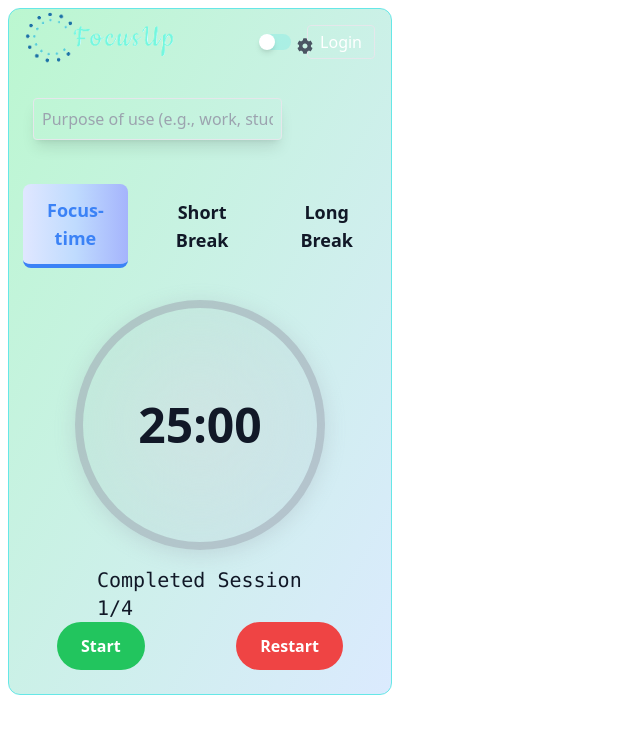
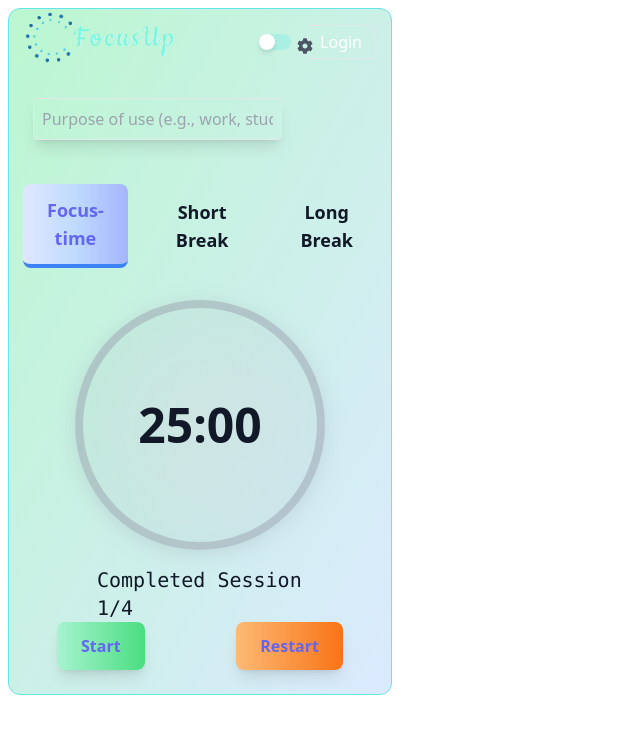
Before and after one commit to tinbit25/promodoroTimerExtansion, a React (Vite) app in the folder promodoro-extention/: page / in a window 1280 px wide. Shown: the top 734 px of the page, without its empty margins (0-640 px from the left). Built offline with nearby package versions, Linux system fonts and the light colour scheme.

Commit message:
adjust btn style

```diff
--- a/promodoro-extention/src/components/ControlButtons.jsx
+++ b/promodoro-extention/src/components/ControlButtons.jsx
@@ -10,13 +10,15 @@ const ControlButtons = ({
   <div className="flex space-x-4 justify-between">
    <button
   onClick={handleStartPause}
-      className={`px-6 py-3 rounded-full text-white font-bold transition-all duration-300 transform hover:scale-105 ${isRunning ? "bg-yellow-500 hover:bg-yellow-400" : "bg-green-500 hover:bg-green-400"}`}
+  className={`px-6 py-3 rounded-lg text-indigo-500 font-bold transition-all duration-300 transform hover:scale-105
+    ${isRunning ? "bg-gradient-to-r from-amber-200 to-amber-300 hover:bg-gradient-to-r hover:from-amber-300 hover:to-amber-200" : "bg-gradient-to-r from-emerald-200 to-green-400 hover:bg-gradient-to-r hover:from-green-400 hover:to-emerald-300"}
+    shadow-lg`}
 >
   {isRunning ? "Pause" : "Start"}
 </button>
 <button
   onClick={handleRestart}
-      className="px-6 py-3 rounded-full text-white font-bold bg-red-500 hover:bg-red-400 transition-all duration-300 transform hover:scale-105"
+  className="px-6 py-3 rounded-lg text-indigo-500 font-bold bg-gradient-to-r from-orange-300 to-orange-500 hover:bg-gradient-to-r hover:from-orange-500 hover:to-orange-300 transition-all duration-300 transform hover:scale-105 shadow-lg"
 >
   Restart
 </button>
--- a/promodoro-extention/src/components/TabButton.jsx
+++ b/promodoro-extention/src/components/TabButton.jsx
@@ -5,7 +5,7 @@ const TabButton = ({ tab, activeTab, setActiveTab }) => (
   <button
     onClick={() => setActiveTab(tab.value)}
     aria-selected={activeTab === tab.value}
-    className={`px-6 py-3 text-lg font-semibold transition-all duration-300 rounded-lg ${activeTab === tab.value ? "border-b-4 border-blue-500 text-blue-500 bg-gradient-to-r from-indigo-100 via-blue-200 to-indigo-300" : "text-gray-0 hover:text-blue-900 hover:bg-indigo-50"}`}
+    className={`px-6 py-3 text-lg font-semibold transition-all duration-300 rounded-lg ${activeTab === tab.value ? "border-b-4 border-blue-500 text-indigo-500 bg-gradient-to-r from-indigo-100 via-blue-200 to-indigo-300" : "text-gray-0 hover:text-blue-900 hover:bg-indigo-50"}`}
   >
     {tab.label}
   </button>
```
Lines whose indentation alone changed are shown as unchanged.
